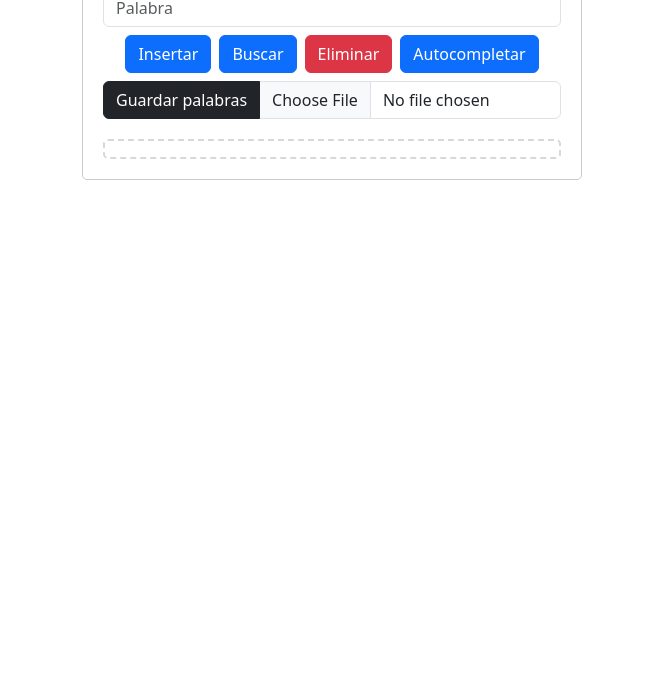
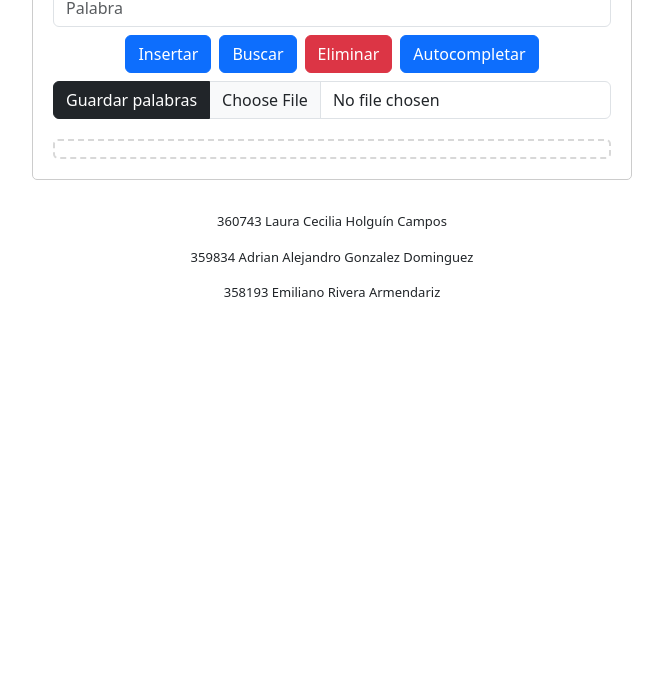
Before and after one commit to Adrigondo/uach-standard-trie, a plain HTML site: page index.html in a window 1280 px wide. Shown: the part 104-800 px from the top of the page, without its empty margins (308-971 px from the left). Drawn offline with nearby package versions, Linux system fonts and the light colour scheme.

Commit message:
Add footer

```diff
--- a/index.html
+++ b/index.html
@@ -43,5 +43,9 @@ Martes 10 de octubre de 2023
         integrity="sha384-C6RzsynM9kWDrMNeT87bh95OGNyZPhcTNXj1NW7RuBCsyN/o0jlpcV8Qyq46cDfL"
         crossorigin="anonymous"></script>
 </body>
-
+<footer>
+    <p>360743 Laura Cecilia Holguín Campos</p>
+    <p>359834 Adrian Alejandro Gonzalez Dominguez</p>
+    <p>358193 Emiliano Rivera Armendariz</p>
+</footer>
 </html>
--- a/trie.css
+++ b/trie.css
@@ -13,7 +13,7 @@ body {
 }
 
 .trie-container {
-    max-width: 500px;
+    max-width: 600px;
     margin: 0 auto;
     padding: 20px;
     border: 1px solid #ccc;
@@ -56,3 +56,8 @@ button:hover {
     justify-content: center;
     align-items: center;
 }
+
+footer {
+    padding: 2rem;
+    font-size: small;
+}
```
